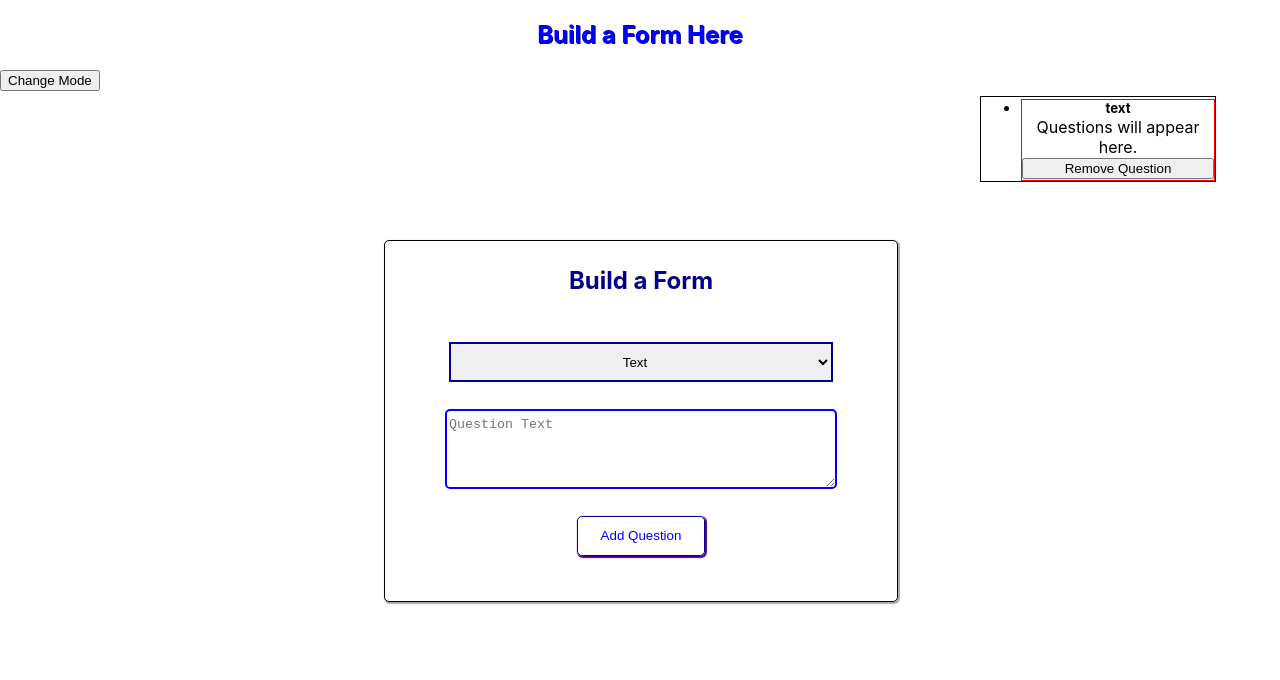
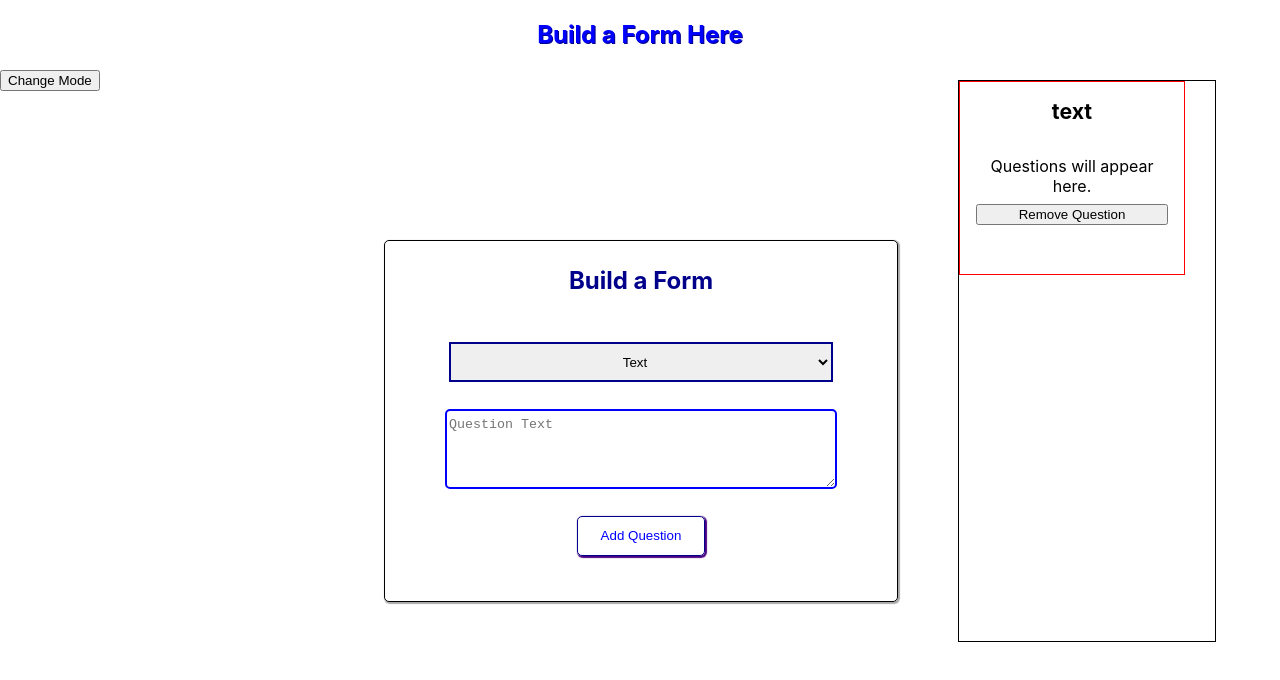
Before and after one commit to kevinfields/formbuilder, a React (Create React App) app: page / in a window 1280 px wide. Shown: the top 680 px of the page. Built offline with nearby package versions, Linux system fonts and the light colour scheme.

Commit message:
the key to working css is to only use divs apparently

```diff
--- a/src/App.js
+++ b/src/App.js
@@ -69,16 +69,16 @@ function App() {
           <FormBuilderScreen
             submitQuestion={(type, text, options) => addQuestion(type, text, options)}
           />
-          <ul className='questions-list'>
+          <div className='questions-list'>
             {questions.map(q => (
-              <li className='single-question'>
+              <div className='single-question'>
                 <SingleQuestionThumbnail
                   question={q}
                   removeQuestion={() => removeQuestion(q)}
                 />
-              </li>
+              </div>
             ))}
-          </ul>
+          </div>
         </>
       :
         <MyFormPage form={questions} />
--- a/src/components/SingleQuestionThumbnail.js
+++ b/src/components/SingleQuestionThumbnail.js
@@ -4,11 +4,9 @@ const SingleQuestionThumbnail = (props) => {
 
 
   return (
-    <div className='s-q-thumbnail'
-      onClick={() => console.log(JSON.stringify(props.question))}
-    >
-      <h5 className='s-q-type'>{props.question.type}</h5>
-      <p className='s-q-text'>{props.question.text}</p>
+    <div className='s-q-thumbnail'>
+      <div className='s-q-type'>{props.question.type}</div>
+      <div className='s-q-text'>{props.question.text}</div>
       <button
         className='remove-question-button'
         onClick={() => props.removeQuestion()}
--- a/src/styling/Form.css
+++ b/src/styling/Form.css
@@ -7,27 +7,42 @@
 .questions-list {
   display: flex;
   flex-direction: column;
+  gap: 4.5vh;
   position: fixed;
   right: 5vw;
   top: 10vh;
+  width: 20vw;
+  height: 70vh;
   border: 1px solid black;
+  overflow-y: scroll;
 }
 
 .s-q-thumbnail {
   width: 15vw;
-  height: 10vh;
+  height: 20vh;
+  padding: 2vh;
   border: 1px solid red;
   text-align: center;
   display: flex;
   flex-direction: column;
-  justify-content: space-around;
   gap: 0vh;
+  overflow-y: scroll;
+  overflow-x: hidden;
 }
 
 .s-q-type {
-  margin: 0;
+  font-weight: bold;
+  font-size: 16pt;
+  margin-bottom: 3vh;
 }
 
 .s-q-text {
-  margin: 0;
+  padding: 1vh;
+  margin: 0px;
+  text-overflow: ellipsis;
 }
+
+.single-question {
+  height: 20vh;
+  width: 19vw;
+}
--- a/src/styling/FormBuilder.css
+++ b/src/styling/FormBuilder.css
@@ -66,11 +66,14 @@
   flex-direction: column;
   gap: 2vh;
   max-height: 20vh;
+  height: 20vh;
   overflow-y: scroll;
   justify-content: center;
 }
 
 .single-option {
   width: 15vw;
+  height: 4.5vh;
+  border: 1px solid black;
   align-self: center;
 }
```
